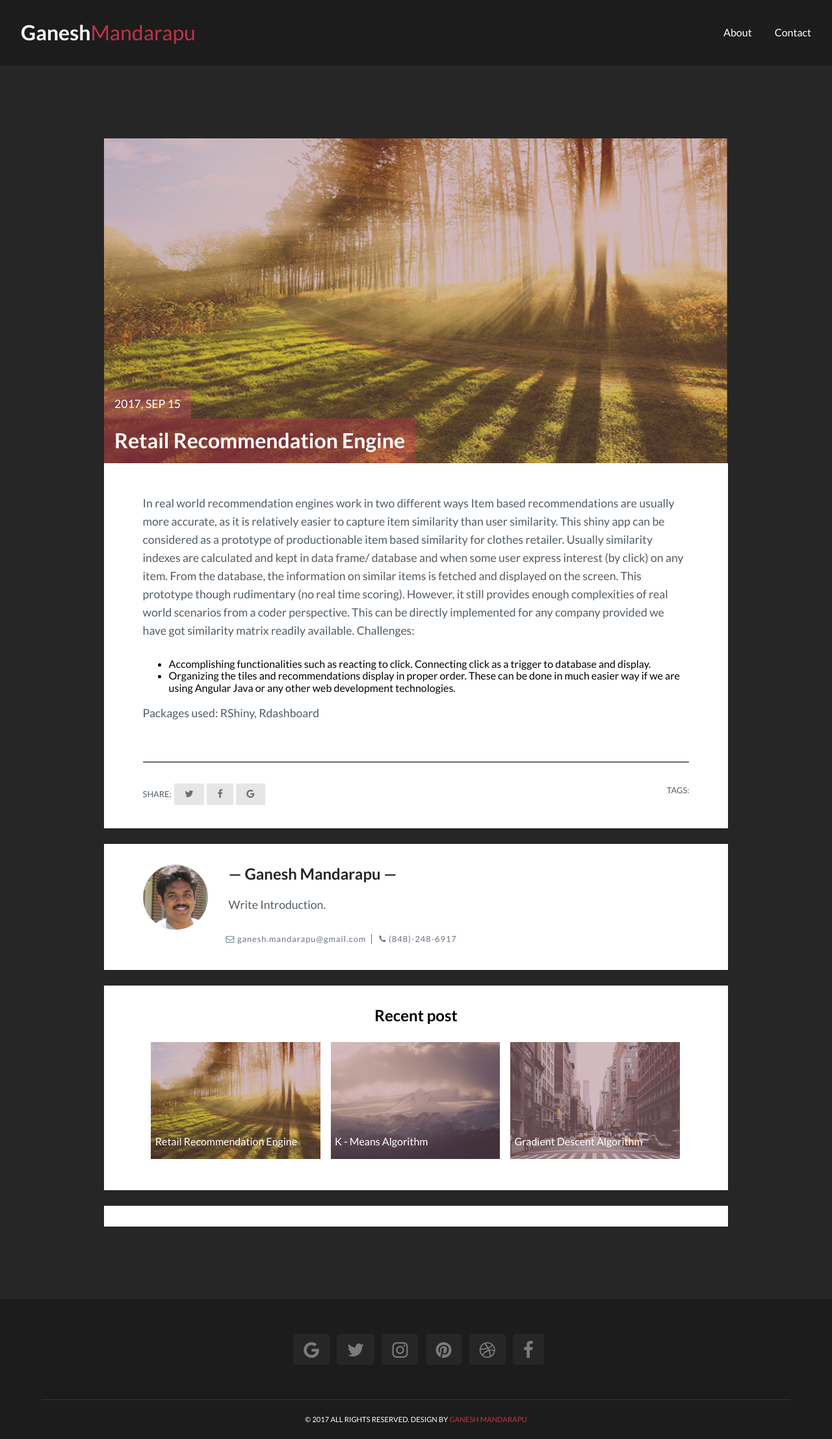
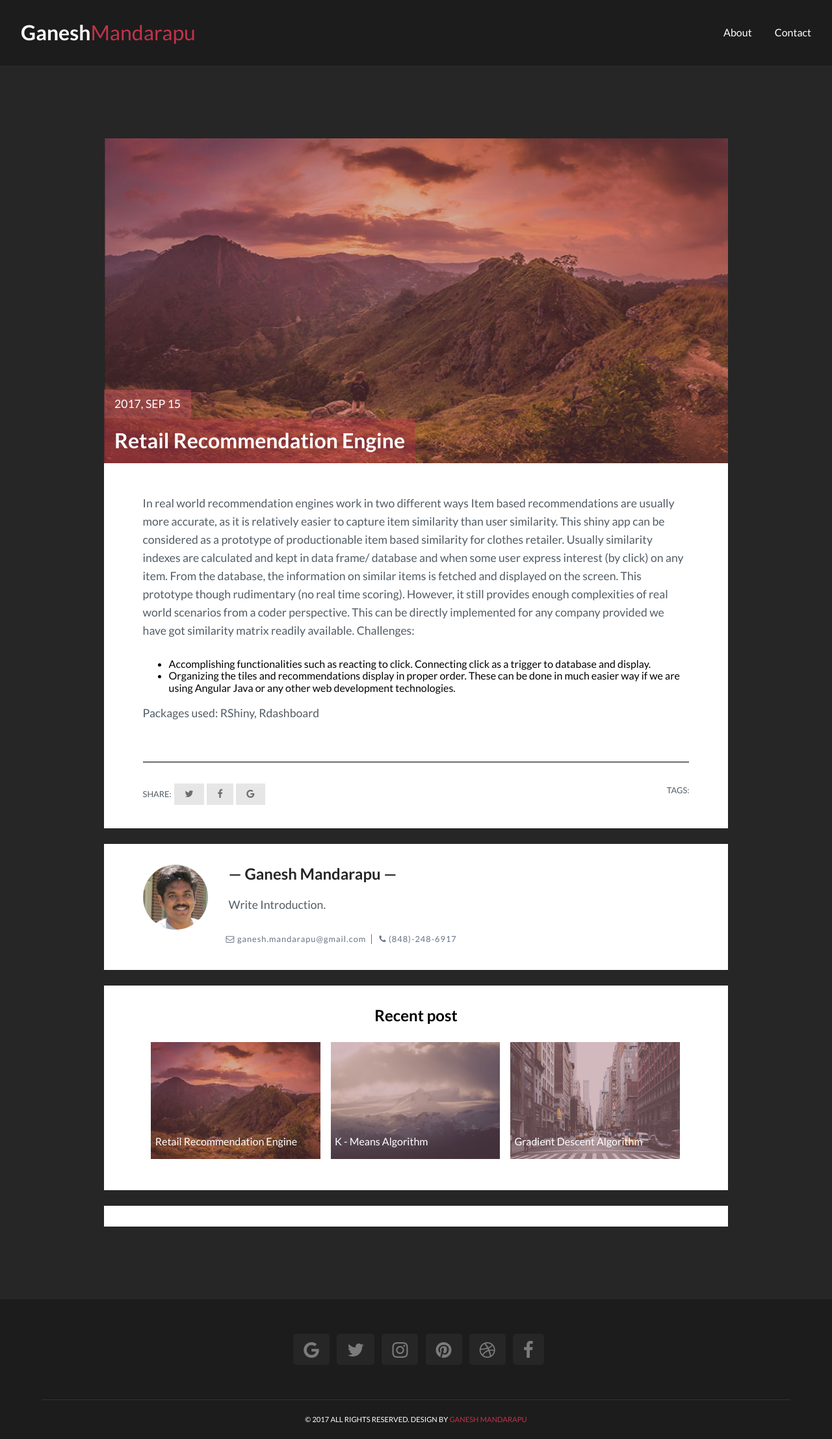
Before and after one commit to ganeshmandarapu/Projects, a Jekyll site: the page built from _posts/2017-09-15-Retail Recommendation Engine.markdown, in a window 1280 px wide. Shown: the whole page at 65% size. Built offline with Jekyll 4.4.1, drawn with Linux system fonts in a browser that asks for light colours; comment, search, counter and statistics services are not loaded.

Commit message:
Third Post

```diff
--- a/_posts/2017-09-15-Retail Recommendation Engine .markdown
+++ b/_posts/2017-09-15-Retail Recommendation Engine.markdown
@@ -1,11 +1,11 @@
 ---
 layout: post
 title: "Retail Recommendation Engine"
-img: sweden.jpg # Add image post (optional)
-date: 2017-09-15 12:54:00 +0300
+img: indonesia.jpg # Add image post (optional)
+date: 2017-09-15 12:51:00 +0300
 description: You’ll find this post in your `_posts` directory. Go ahead and edit it and re-build the site to see your changes. # Add post description (optional)
+
 ---
-
 In real world recommendation engines work in two different ways
 Item based recommendations are usually more accurate, as it is relatively easier to capture item similarity than user similarity. This shiny app can be considered as a prototype of productionable item based similarity for clothes retailer.
 Usually similarity indexes are calculated and kept in data frame/ database and when some user express interest (by click) on any item. From the database, the information on similar items is fetched and displayed on the screen.
```
